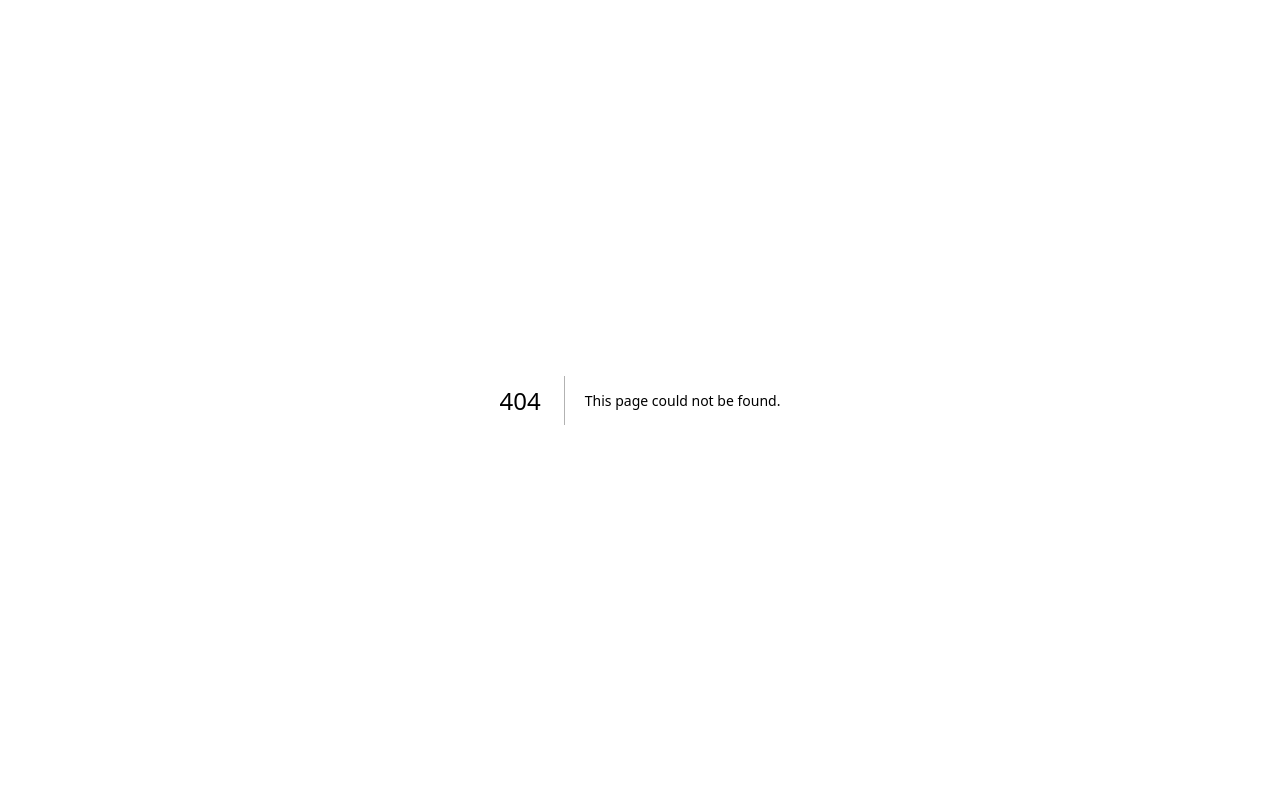
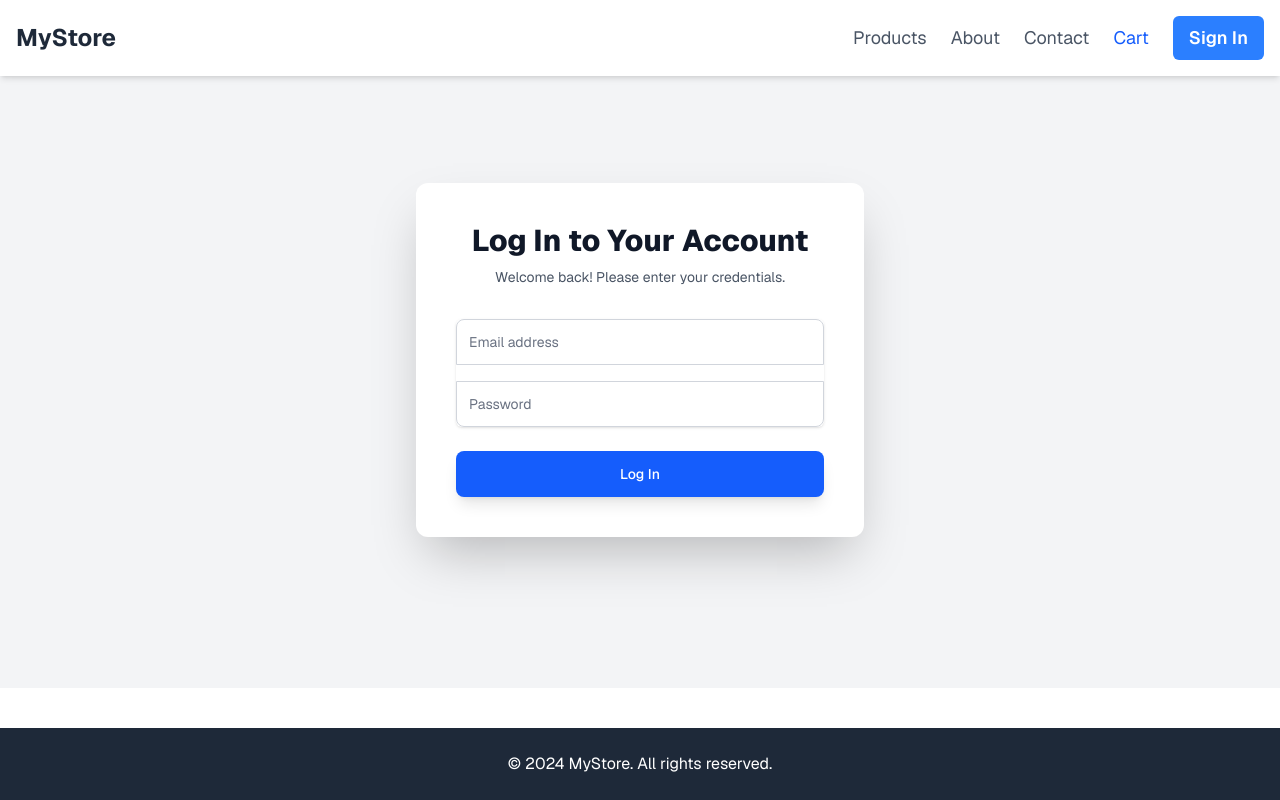
Before and after one commit to ehsanabbasifar-developer/next-store, a Next.js app: page /login in a window 1280 px wide. Before the commit this address had no page. Built offline with nearby package versions, Linux system fonts and the light colour scheme.

Commit message:
feat : complete login ui

```diff
--- /dev/null
+++ b/src/app/login/components/Form.tsx
@@ -0,0 +1,49 @@
+export default function Form() {
+  return (
+    <form className="mt-8 space-y-6" action="#" method="POST">
+      <div className="rounded-md shadow-sm -space-y-px">
+        {/* Email Field */}
+        <div className="mb-4">
+          <label htmlFor="email-address" className="sr-only">
+            Email address
+          </label>
+          <input
+            id="email-address"
+            name="email"
+            type="email"
+            autoComplete="email"
+            required
+            placeholder="Email address"
+            className="appearance-none rounded-none relative block w-full px-3 py-3 border border-gray-300 placeholder-gray-500 text-gray-900 rounded-t-lg focus:outline-none focus:ring-blue-500 focus:border-blue-500 sm:text-sm transition-colors"
+          />
+        </div>
+
+        {/* Password Field */}
+        <div>
+          <label htmlFor="password" className="sr-only">
+            Password
+          </label>
+          <input
+            id="password"
+            name="password"
+            type="password"
+            autoComplete="current-password"
+            required
+            placeholder="Password"
+            className="appearance-none rounded-none relative block w-full px-3 py-3 border border-gray-300 placeholder-gray-500 text-gray-900 rounded-b-lg focus:outline-none focus:ring-blue-500 focus:border-blue-500 sm:text-sm transition-colors"
+          />
+        </div>
+      </div>
+
+      {/* Submit Button */}
+      <div>
+        <button
+          type="submit"
+          className="group relative w-full flex justify-center py-3 px-4 border border-transparent text-sm font-medium rounded-lg text-white bg-blue-600 hover:bg-blue-700 focus:outline-none focus:ring-2 focus:ring-offset-2 focus:ring-blue-500 shadow-lg transition-colors"
+        >
+          Log In
+        </button>
+      </div>
+    </form>
+  );
+}
--- /dev/null
+++ b/src/app/login/page.tsx
@@ -0,0 +1,28 @@
+import Footer from "../features/footer/Footer";
+import Navbar from "../features/header/NavBar";
+import Form from "./components/Form";
+
+export default function LoginPage() {
+  return (
+    <div className="flex flex-col min-h-screen font-sans antialiased">
+      <header>
+        <Navbar />
+      </header>
+      <main className="flex-grow flex mt-8 items-center justify-center py-12 px-4 sm:px-6 lg:px-8 bg-gray-100">
+        <div className="max-w-md w-full space-y-8 bg-white p-10 shadow-2xl rounded-xl">
+          <div className="text-center">
+            <h1 className="text-3xl font-extrabold text-gray-900">
+              Log In to Your Account
+            </h1>
+            <p className="mt-2 text-sm text-gray-600">
+              Welcome back! Please enter your credentials.
+            </p>
+          </div>
+
+          <Form />
+        </div>
+      </main>
+      <Footer/>
+    </div>
+  );
+}
```
